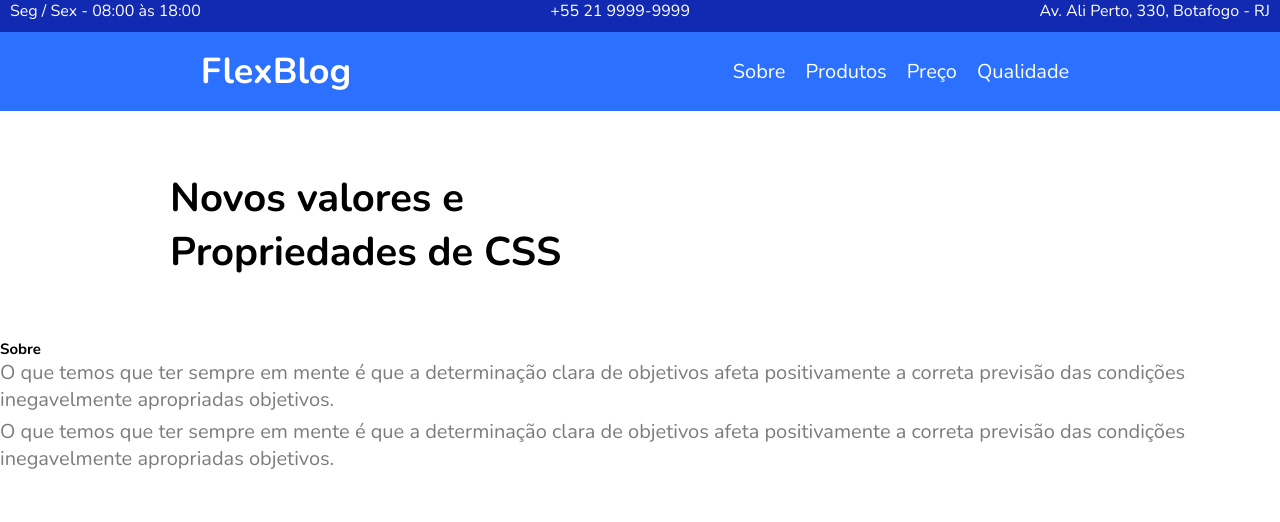
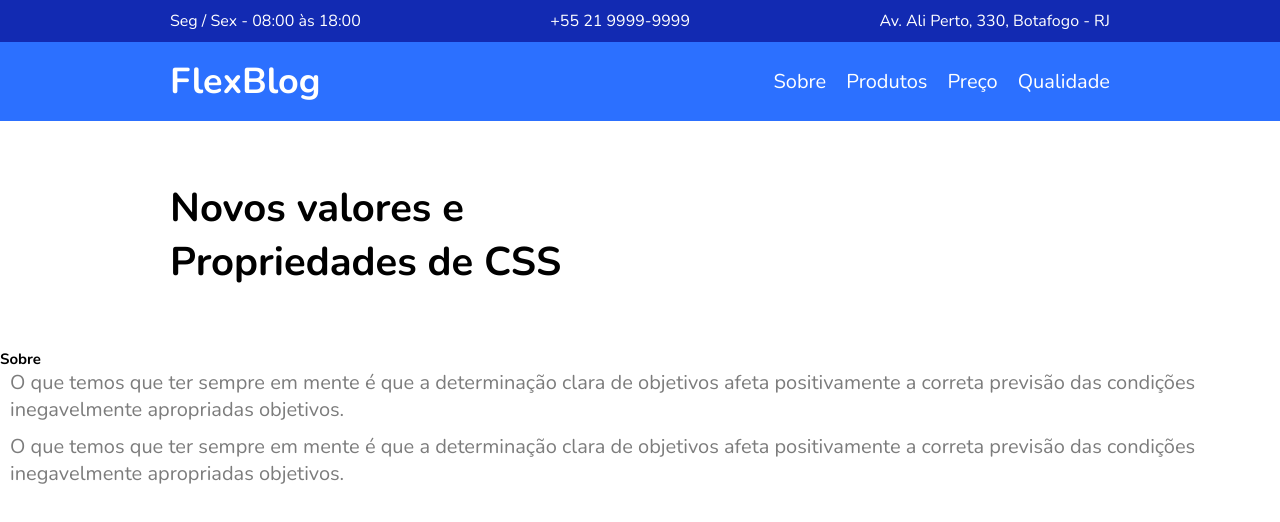
Before and after one commit to marcoantoniofranco/Flexblog, a plain HTML site: page index.html in a window 1280 px wide. Drawn offline with nearby package versions, Linux system fonts and the light colour scheme.

Commit message:
fix: correção alinhamento header

```diff
--- a/index.html
+++ b/index.html
@@ -18,7 +18,7 @@
     </head>
     <body>
         <div class="superinfo-bg">
-            <div class="superinfo">
+            <div class="superinfo alinhamento">
                 <p>Seg / Sex - 08:00 às 18:00</p>
                 <a href="tel:+552199999999">+55 21 9999-9999</a>
                 <p>Av. Ali Perto, 330, Botafogo - RJ</p>
@@ -26,6 +26,7 @@
         </div>
 
         <header class="header">
+            <div class="alinhamento">
                 <a href="index.html" class="logo">
                     <h1>FlexBlog</h1>
                 </a>
@@ -38,6 +39,7 @@
                         <li><a href="#qualidade">Qualidade</a></li>
                     </ul>
                 </nav>
+            </div>
         </header>
 
         <h1 class="introducao">
--- a/src/css/style.css
+++ b/src/css/style.css
@@ -4,6 +4,15 @@ html {
 
 body {
     font-family: "Nunito", sans-serif;
+    height: 1000px;
+}
+
+.alinhamento {
+    display: flex;
+    margin: 0 auto;
+    justify-content: space-between;
+    align-items: center;
+    max-width: 960px;
 }
 
 .superinfo-bg {
@@ -13,9 +22,7 @@ body {
 }
 
 .superinfo-bg .superinfo {
-    display: flex;
-    justify-content: space-between;
-    padding: 0 10px 10px 10px;
+    padding: 10px 10px;
 }
 
 .superinfo-bg .superinfo a {
@@ -23,14 +30,12 @@ body {
 }
 
 .header {
-    display: flex;
-    align-items: center;
-    justify-content: space-around;
     padding: 15px;
     background-color: #2c70ff;
 }
 
 .header .logo {
+    margin: 0 10px;
     font-size: 1.8rem;
     color: #ffffff;
 }
@@ -62,6 +67,6 @@ body {
 
 .sobre .sobre-info p {
     font-size: 2rem;
-    margin-bottom: 5px;
+    margin: 0 10px 10px;
     color: #7c7c7c;
 }
```
Lines whose indentation alone changed are shown as unchanged.
